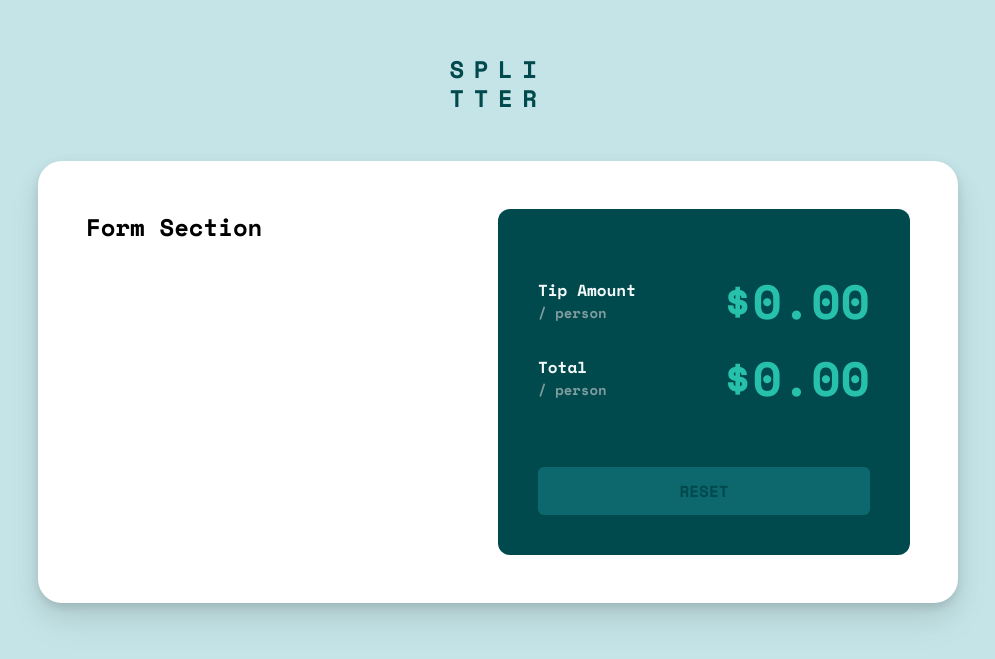
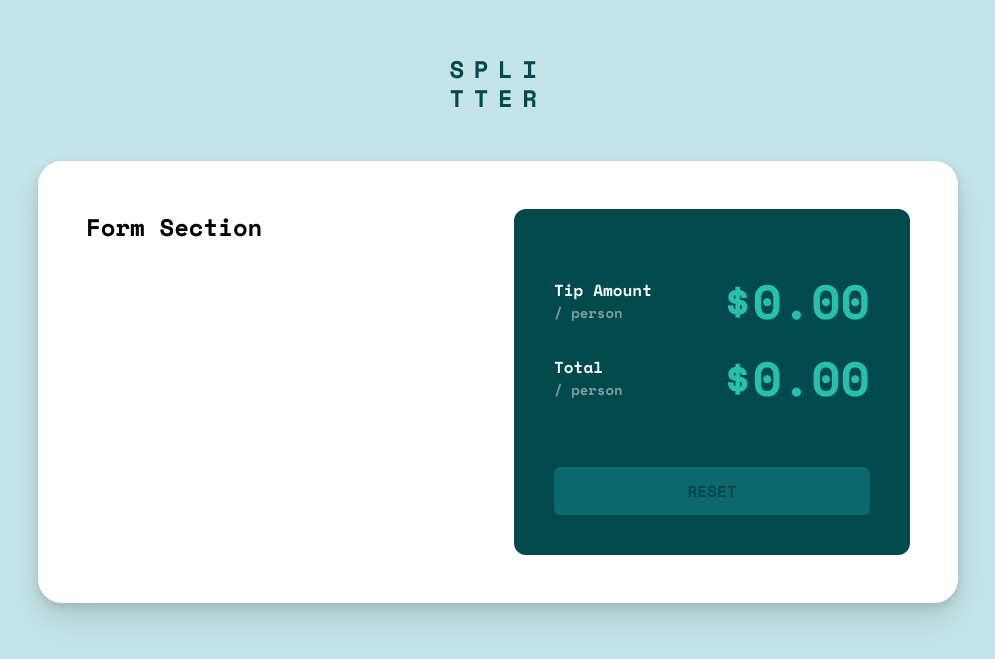
Before and after one commit to jonrutter/tip-calculator-app, a React (Create React App) app: page / in a window 1280 px wide. Shown: the part 101-760 px from the top of the page, without its empty margins (142-1137 px from the left). Built offline with nearby package versions, Linux system fonts and the light colour scheme.

Commit message:
AppBox spacing

```diff
--- a/src/layout/AppBox/AppBox.module.css
+++ b/src/layout/AppBox/AppBox.module.css
@@ -16,6 +16,7 @@
   height: 100%;
   display: grid;
   grid-template-columns: 1fr;
+  gap: 32px;
 }
 
 @media screen and (min-width: 768px) {
```
